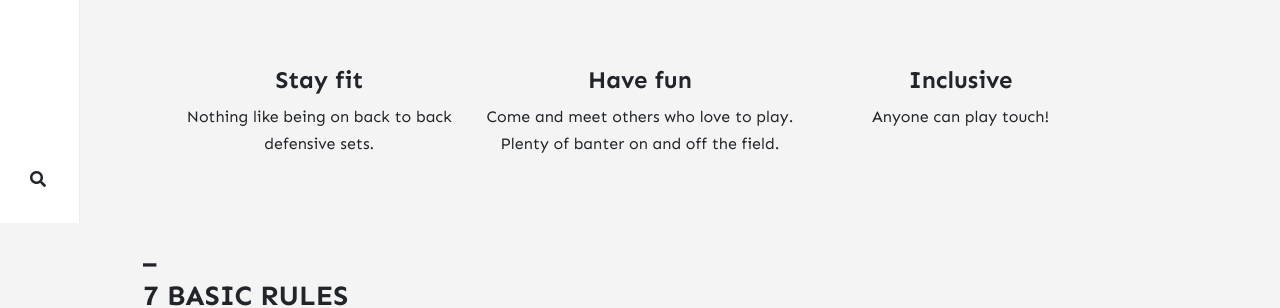
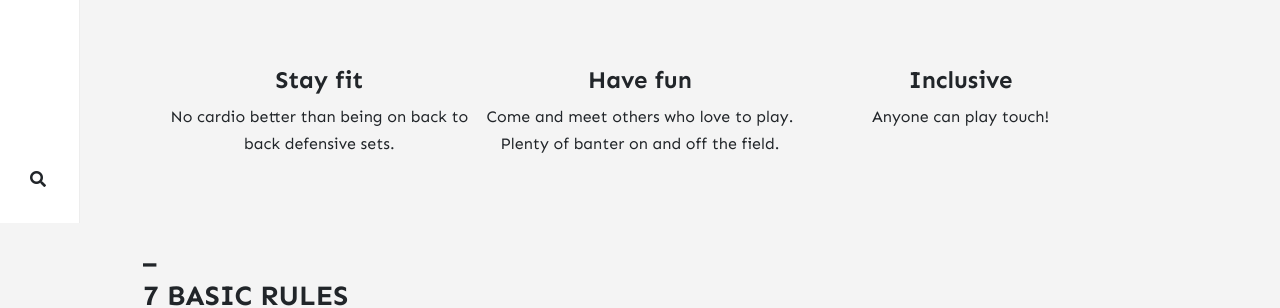
Before and after one commit to stackbit-projects/blue-triceratops-4f502, a Jekyll site: the page built from _pages/about.md, in a window 1280 px wide. Shown: the part 677-985 px from the top of the page. Built offline with Jekyll 4.4.1, drawn with Linux system fonts in a browser that asks for light colours; nearby versions of some CDN libraries; comment, search, counter and statistics services are not loaded.

Commit message:
home.html: changed

```diff
--- a/_layouts/home.html
+++ b/_layouts/home.html
@@ -51,7 +51,7 @@ permalink: "/home.html"
     <div class="column-group">
         <div class="three-column">
             <h4>Stay fit</h4>
-            <p>Nothing like being on back to back defensive sets.</p>
+            <p>No cardio better than being on back to back defensive sets.</p>
         </div>
         <div class="three-column">
             <h4>Have fun</h4>
```
